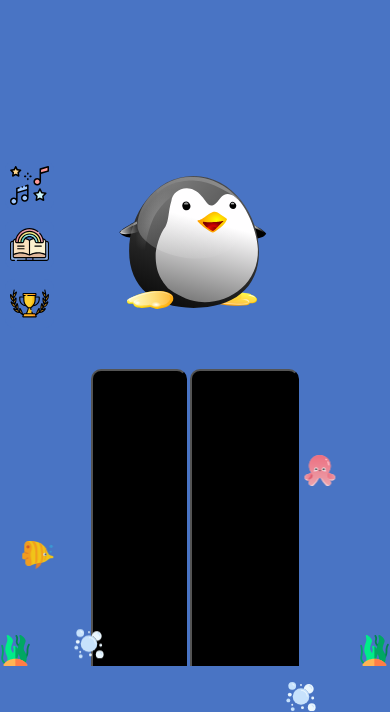
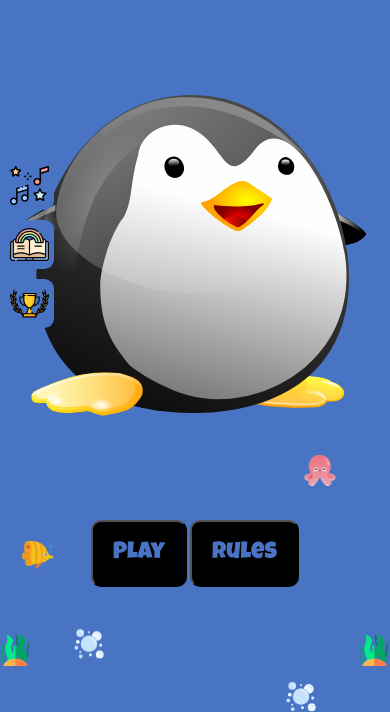
Before and after one commit to salyadav/gundoosmean-client, a website built with Parcel: page index.html in a window 390 px wide. Shown: the part 178-890 px from the top of the page. Built offline with nearby package versions, Linux system fonts and the light colour scheme.

Commit message:
Update mobile.scss

```diff
--- a/ui/styles/mobile.scss
+++ b/ui/styles/mobile.scss
@@ -4,7 +4,7 @@
 @import './checkboxgrid';
 
 * {
-    height: calc(var(--vh, 1vh) * 100);
+    //height: calc(var(--vh, 1vh) * 100);
     max-height: 100vh;
     max-width: 100vw;
 }
```
